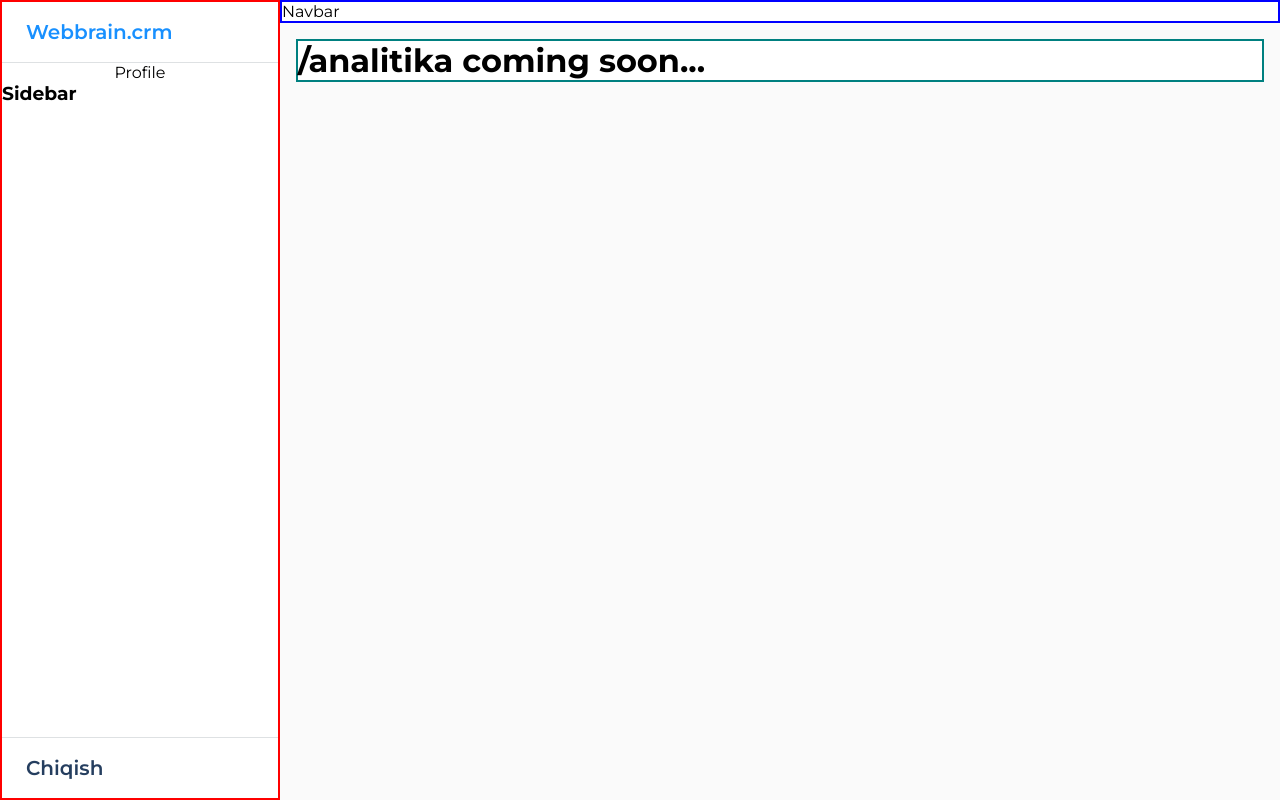
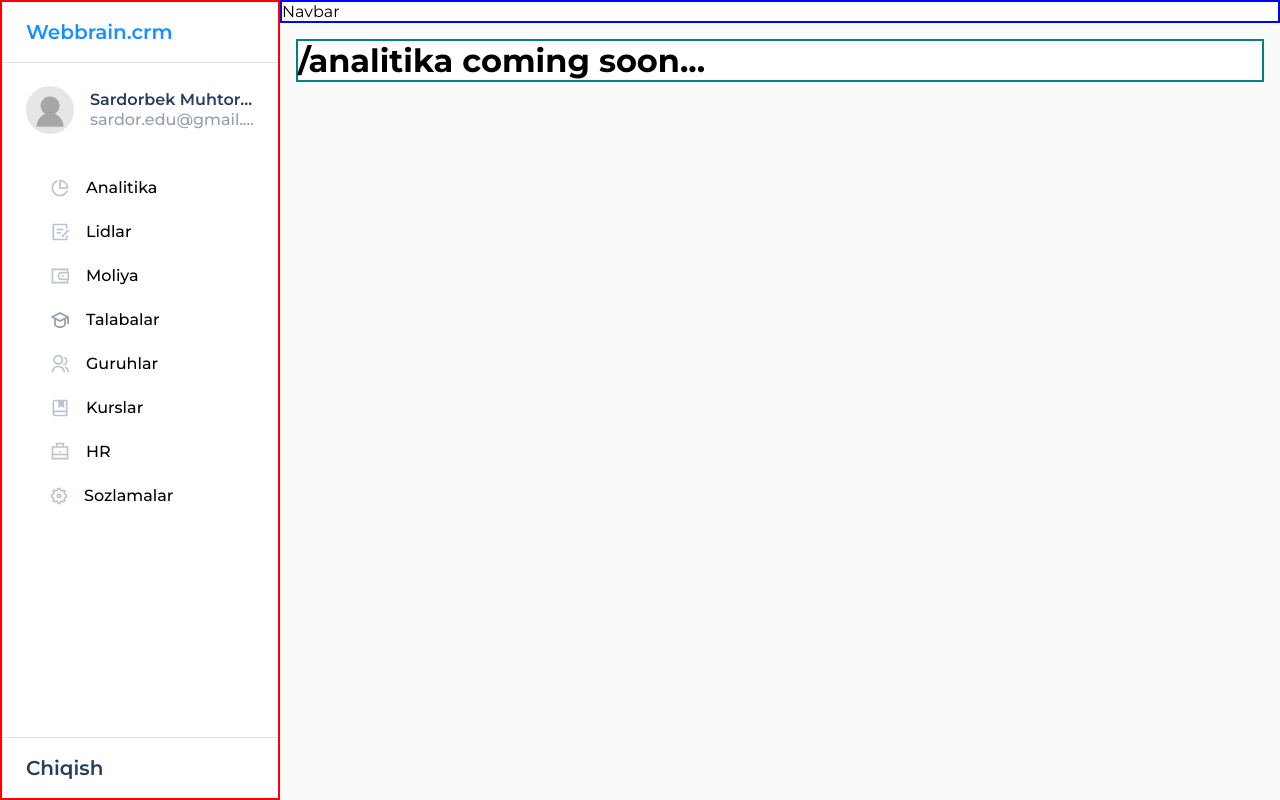
Before and after one commit to xojiakbar-coder/crm, a React (Vite) app: page /analitika in a window 1280 px wide. Built offline with nearby package versions, Linux system fonts and the light colour scheme.

Commit message:
create sidebar

```diff
--- a/src/components/Sidebar/index.jsx
+++ b/src/components/Sidebar/index.jsx
@@ -1,7 +1,18 @@
-import { Outlet, useNavigate } from "react-router-dom";
-import { Body, Container, LogOut, Logo, Side, Wrapper } from "./style";
 import Navbar from "../Navbar";
 import Profile from "./profile";
+import sidebar from "../../utils/sidebar.js";
+import { Outlet, useNavigate } from "react-router-dom";
+import {
+  Body,
+  ChildWrapper,
+  Container,
+  LogOut,
+  Logo,
+  Menu,
+  MenuItem,
+  Side,
+  Wrapper,
+} from "./style";
 
 const Sideber = () => {
   const navigate = useNavigate();
@@ -16,7 +27,30 @@ const Sideber = () => {
       <Side>
         <Logo onClick={onClickLogo}>Webbrain.crm</Logo>
         <Profile />
-        <h3>Sidebar</h3>
+        <Menu>
+          {sidebar.map((value) => {
+            const { icon: Icon } = value;
+            return (
+              <>
+                <MenuItem key={value.id}>
+                  <MenuItem.Title>
+                    <Icon className="icon" />
+                    {value.title}
+                  </MenuItem.Title>
+                </MenuItem>
+                <ChildWrapper>
+                  {value?.children?.map((child) => {
+                    return (
+                      <MenuItem key={child?.id}>
+                        <MenuItem.Title>{child?.title}</MenuItem.Title>
+                      </MenuItem>
+                    );
+                  })}
+                </ChildWrapper>
+              </>
+            );
+          })}
+        </Menu>
         <LogOut onClick={onClickLogOut}>Chiqish</LogOut>
       </Side>
       <Body>
--- a/src/components/Sidebar/profile.jsx
+++ b/src/components/Sidebar/profile.jsx
@@ -1,7 +1,16 @@
 import { ProfileContainer } from "./style";
+import logo from "../../assets/images/noUser.webp";
 
 export const Profile = () => {
-  return <ProfileContainer>Profile</ProfileContainer>;
+  return (
+    <ProfileContainer>
+      <ProfileContainer.Image src={logo} alt="Not Found" />
+      <div>
+        <ProfileContainer.Name>Sardorbek Muhtorov</ProfileContainer.Name>
+        <ProfileContainer.Email>sardor.edu@gmail.com</ProfileContainer.Email>
+      </div>
+    </ProfileContainer>
+  );
 };
 
 export default Profile;
--- a/src/components/Sidebar/style.js
+++ b/src/components/Sidebar/style.js
@@ -7,6 +7,12 @@ const flex = css`
 const Container = styled.div`
   ${flex}
 `;
+
+const Body = styled.div`
+  flex: 1;
+`;
+
+// Sidebar
 
 const Side = styled.div`
   ${flex}
@@ -22,10 +28,6 @@ const Side = styled.div`
   &::-webkit-scrollbar {
     width: 0;
   }
-`;
-
-const Body = styled.div`
-  flex: 1;
 `;
 
 const Wrapper = styled.div`
@@ -56,12 +58,96 @@ const LogOut = styled(Logo)`
   border-bottom: none;
 `;
 
-// Profile ============
+// Profile
 
 const ProfileContainer = styled.div`
   ${flex}
-  justify-content: center;
   align-items: center;
+  margin: 23px 24px 32px 24px;
+  column-gap: 16px;
 `;
 
-export { Container, Side, Body, Wrapper, Logo, LogOut, ProfileContainer };
+ProfileContainer.Image = styled.img`
+  width: 48px;
+  height: 48px;
+  border-radius: 50%;
+`;
+
+ProfileContainer.Name = styled.div`
+  width: 168px;
+  font-weight: 600;
+  size: 14px;
+  line-height: 20px;
+  white-space: nowrap;
+  overflow: hidden;
+  text-overflow: ellipsis;
+  color: var(--backgroundColor);
+`;
+
+ProfileContainer.Email = styled.div`
+  width: 168px;
+  font-weight: 500;
+  size: 12px;
+  line-height: 20px;
+  color: var(--pirmaryColor);
+  white-space: nowrap;
+  overflow: hidden;
+  text-overflow: ellipsis;
+`;
+
+// Menu
+
+const Menu = styled.div`
+  ${flex}
+  flex-direction: column;
+  padding: 0 24px;
+`;
+
+const MenuItem = styled.div`
+  ${flex}
+  align-items: center;
+  &:hover {
+    cursor: pointer;
+    background-color: rgba(248, 250, 252, 1);
+  }
+  padding-right: 24px;
+`;
+
+MenuItem.Title = styled.div`
+  ${flex}
+  align-items: center;
+  flex: 1;
+  font-weight: 500;
+  size: 14px;
+  line-height: 20px;
+  padding: 12px 0 12px 24px;
+
+  &:hover {
+    color: var(--activeColor);
+    & path {
+      fill: var(--activeColor);
+    }
+  }
+  .icon {
+    margin-right: 16px;
+  }
+`;
+
+const ChildWrapper = styled.div`
+  margin-left: 35px;
+  height: ${({ active }) => (active ? "auto" : "0px")};
+  overflow: hidden;
+`;
+
+export {
+  Container,
+  Side,
+  Body,
+  Wrapper,
+  Logo,
+  LogOut,
+  ProfileContainer,
+  Menu,
+  MenuItem,
+  ChildWrapper,
+};
--- a/src/root/index.jsx
+++ b/src/root/index.jsx
@@ -1,13 +1,13 @@
 import { Navigate, Route, Routes } from "react-router-dom";
 import { Container } from "./style";
 import sidebar from "../utils/sidebar";
-import Sideber from "../components/Sidebar";
+import Sidebar from "../components/Sidebar";
 
 const Root = () => {
   return (
     <Container>
       <Routes>
-        <Route element={<Sideber />}>
+        <Route element={<Sidebar />}>
           {sidebar.map((value) => {
             if (value.children?.length) {
               return value.children.map((child) => {
```
